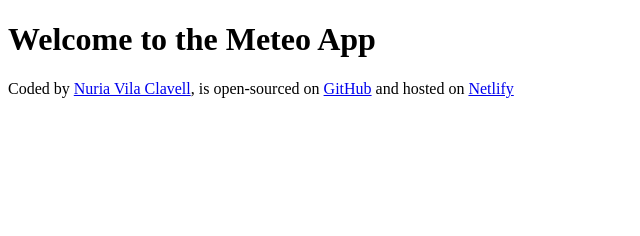
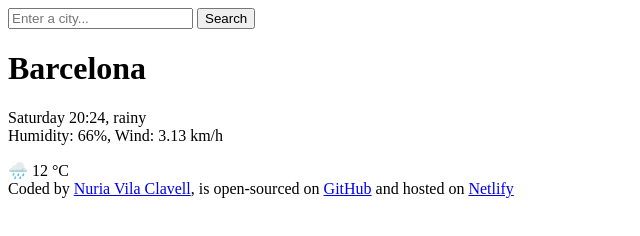
Before and after one commit to NuriaMVC/meteo, a plain HTML site: page index.html in a window 1280 px wide. Shown: the whole page, without its empty margins (0-640 px from the left). Drawn offline with Linux system fonts and the light colour scheme.

Commit message:
Updated index.html

```diff
--- a/index.html
+++ b/index.html
@@ -6,11 +6,29 @@
     <title>Meteo App</title>
 </head>
 <body>
-    <h1>Welcome to the Meteo App</h1>
-<footer>
-    Coded by <a href ="https://github.com/NuriaMVC" target ="_blank">Nuria Vila Clavell</a>, is open-sourced on
-    <a href = "https://github.com/NuriaMVC/meteo" target ="_blank">GitHub</a> and hosted on
-    <a href = "https://meteo-app-shecodes-nmvc.netlify.app/" target ="_blank">Netlify</a>
-</footer>
+    <header>
+        <form>
+            <input type = "search" placeholder = "Enter a city..." required />
+            <input type = "submit" value = "Search" />
+        </form>
+    </header>
+    <main>
+        <div>
+        <h1>Barcelona</h1>
+        <p>
+            Saturday 20:24, rainy
+            <br />
+            Humidity: 66%, Wind: 3.13 km/h
+        </p>
+        </div>
+        <div>
+            🌧️ 12 °C
+        </div>
+    </main>
+    <footer>
+        Coded by <a href="https://github.com/NuriaMVC" target="_blank">Nuria Vila Clavell</a>, is open-sourced on
+        <a href="https://github.com/NuriaMVC/meteo" target="_blank">GitHub</a> and hosted on
+        <a href="https://meteo-app-shecodes-nmvc.netlify.app/" target="_blank">Netlify</a>
+    </footer>
 </body>
 </html>
```
